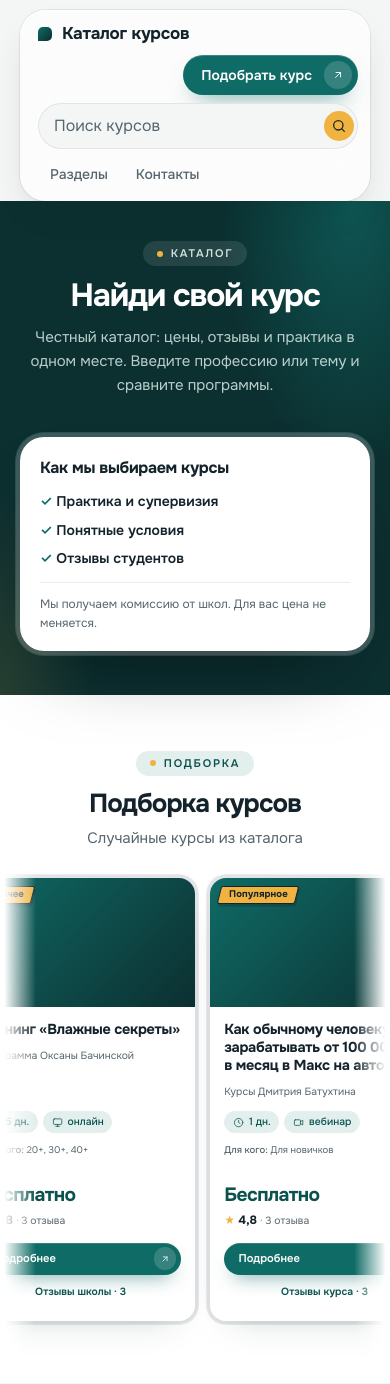
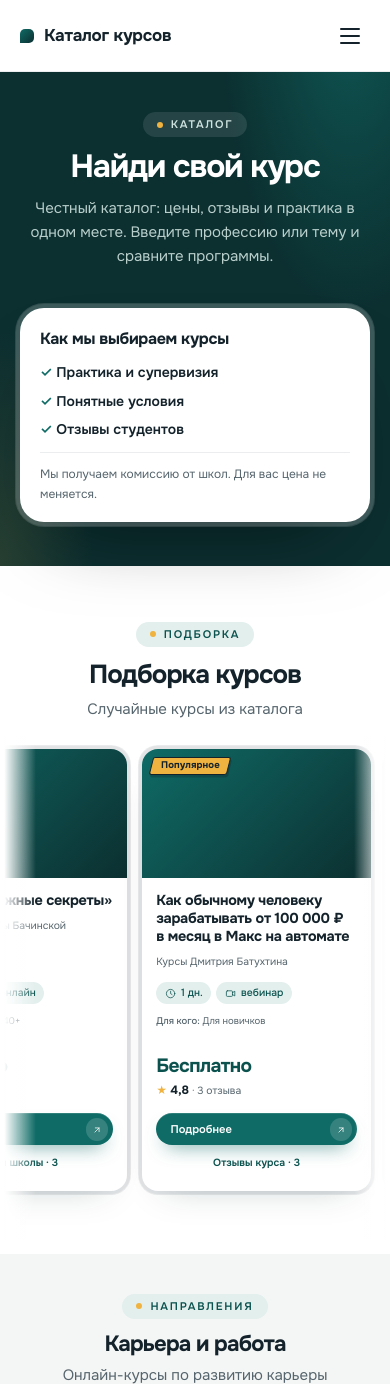
Before and after one commit to Santilka/partners, a Django app: page / in a window 390 px wide. Shown: the top 1384 px of the page. Run offline with Django 5.2, Linux system fonts and the light colour scheme; data comes from the database, SQL or seed files in the repository; data that the repository does not hold is empty.

Commit message:
добавлено бургер-меню для мобильных устройств и улучшена анимация шапки

```diff
--- a/refy/templates/refy/base.html
+++ b/refy/templates/refy/base.html
@@ -25,13 +25,24 @@
 <header>
   <div class="container header-inner">
     <a href="{% url 'refy:home' %}" class="logo">Каталог курсов</a>
+
+    <!-- Кнопка бургера (видна только на мобильных) -->
+    <button class="menu-toggle" aria-label="Открыть меню" aria-expanded="false" aria-controls="mobile-menu">
+      <span></span><span></span><span></span>
+    </button>
+
+    <!-- Обертка для мобильного меню -->
+    <div class="mobile-menu" id="mobile-menu">
       <nav aria-label="Основное меню">
         <a href="{% url 'refy:home' %}#sections">Разделы</a>
         {% block nav_extra %}{% endblock %}
         <a href="#contacts">Контакты</a>
       </nav>
       {% include 'refy/_search_form.html' %}
-    <a href="{% url 'refy:home' %}#sections" class="btn btn-primary btn-small hd-cta">Подобрать курс</a>
+    </div>
+
+    <!-- CTA кнопка остается снаружи, чтобы быть видимой всегда -->
+    <a href="{% url 'refy:home' %}#sections" class="btn btn-primary btn-small hd-cta"><span class="hd-cta-text">Подобрать курс</span></a>
   </div>
 </header>
 {% block content %}{% endblock %}
--- a/static/css/style.css
+++ b/static/css/style.css
@@ -155,7 +155,8 @@ header .header-inner{
 @media(min-width:769px){
   header+.hero-slider,header+.hero{margin-top:-80px}
   header+.hero{padding-top:calc(clamp(72px,9vw,128px) + 80px)}
-  header+.hero-slider .hero-slide{min-height:560px}
+  header+.hero-slider .hero-slide{min-height:clamp(560px, 78vh, 760px)}
+  /*header+.hero-slider .hero-slide{min-height:680px}*/
   header+.hero-slider .hero-slide-inner{padding-top:176px}
   header+.hero-slider .hero-slider-btn{top:calc(50% + 40px)}
 }
@@ -856,6 +857,54 @@ footer a:hover{color:#fff}
 #featured .carousel-sep{width:1px;height:20px;background:var(--line);margin:0 2px}
 @media(max-width:768px){#featured .carousel-nav{display:none}}
 
+/* =========================================
+   Бургер-меню для мобильных
+   ========================================= */
+
+/* Кнопка бургера — скрыта на десктопе */
+.menu-toggle {
+  display: none;
+  flex-direction: column;
+  justify-content: center;
+  gap: 5px;
+  width: 40px;
+  height: 40px;
+  padding: 0;
+  background: none;
+  border: none;
+  cursor: pointer;
+  margin-left: auto; /* Прижимаем к правому краю */
+  border-radius: 50%;
+  transition: background-color 0.3s var(--ease);
+}
+.menu-toggle:hover {
+  background: var(--tint);
+}
+.menu-toggle span {
+  display: block;
+  width: 20px;
+  height: 2px;
+  background: var(--ink);
+  border-radius: 2px;
+  transition: transform 0.3s var(--ease), opacity 0.3s var(--ease);
+  margin: 0 auto;
+}
+/* Анимация в крестик при открытии */
+.menu-toggle[aria-expanded="true"] span:nth-child(1) {
+  transform: translateY(7px) rotate(45deg);
+}
+.menu-toggle[aria-expanded="true"] span:nth-child(2) {
+  opacity: 0;
+}
+.menu-toggle[aria-expanded="true"] span:nth-child(3) {
+  transform: translateY(-7px) rotate(-45deg);
+}
+
+/* Обертка мобильного меню — по умолчанию прозрачна для десктопа */
+.mobile-menu {
+  display: contents; /* На десктопе дети ведут себя как прямые дети header-inner */
+}
+
 /* mobile */
 @media(max-width:768px){
   :root{
@@ -867,22 +916,83 @@ footer a:hover{color:#fff}
     --header-h:84px;
   }
 
-  header{padding-top:10px}
+  /* =========================================
+     Шапка на мобильных: плоская полоса сверху,
+     при скролле превращается в плавающую пилюлю
+     (та же логика, что и на десктопе)
+     ========================================= */
+  header{
+    height:72px;
+    padding:0;
+  }
+  header::before,header::after{
+    content:"";
+    position:absolute;
+    z-index:0;
+    pointer-events:none;
+  }
+  header::before{
+    inset:0;
+    background:linear-gradient(var(--hair),var(--hair)) bottom/100% 1px no-repeat,#fff;
+    clip-path:inset(0 0 0 0 round 0px);
+  }
+  header::after{
+    top:10px;bottom:10px;
+    left:var(--gap);
+    right:var(--gap);
+    border-radius:28px;
+    background:rgba(255,255,255,.96);
+    box-shadow:0 0 0 1px var(--hair),0 16px 36px -16px rgba(12,47,48,.28),inset 0 1px 0 #fff;
+    opacity:0;
+  }
+  @supports (backdrop-filter:blur(1px)){
+    header::after{
+      background:rgba(255,255,255,.7);
+      -webkit-backdrop-filter:blur(20px) saturate(1.5);
+      backdrop-filter:blur(20px) saturate(1.5);
+    }
+  }
   header .header-inner{
-    flex-wrap:wrap;gap:8px 12px;width:100%;
-    padding:10px 12px 10px 18px;border-radius:26px;
+    position:relative;z-index:1;
+    width:100%;
+    height:72px;
+    margin:0 auto;
+    padding:0 var(--gap);
+    border-radius:0;
+    background:none;
+    box-shadow:none;
+    -webkit-backdrop-filter:none;backdrop-filter:none;
+    flex-wrap:nowrap;
+    gap:8px;
+    justify-content:space-between;
+    align-items:center;
   }
-  .hd-cta{margin-left:auto}
-  nav{
-    order:3;width:100%;margin-left:0;
-    overflow-x:auto;gap:4px;white-space:nowrap;font-size:14px;
-    scrollbar-width:none;
+  header.is-scrolled .header-inner{
+    /* логотип и бургер съезжают внутрь пилюли */
+    padding-inline:calc(var(--gap) + 14px);
   }
-  nav::-webkit-scrollbar{display:none}
-  nav a{padding:6px 12px}
+  header.is-scrolled::before{
+    clip-path:inset(10px var(--gap) 10px var(--gap) round 28px);
+    opacity:0;
+  }
+  header.is-scrolled::after{opacity:1}
 
-  .search,.search:focus-within{order:2;width:100%}
-  .search input{padding:10px 44px 10px 16px;font-size:16px}
+  header.hdr-ready .header-inner{transition:padding .7s var(--ease)}
+  header.hdr-ready::before{transition:clip-path .7s var(--ease),opacity .01s}
+  header.hdr-ready::after{transition:opacity .25s ease}
+  header.hdr-ready.is-scrolled::before{transition:clip-path .7s var(--ease),opacity .3s ease .4s}
+  header.hdr-ready.is-scrolled::after{transition:opacity .35s ease .35s}
+
+  /* Скрываем CTA-кнопку на мобильных */
+  .hd-cta{
+    display:none;
+  }
+
+  /* Прячем навигацию и поиск из основного потока — они уйдут в .mobile-menu */
+  header .header-inner > nav,
+  header .header-inner > .search{
+    display:none;
+  }
 
   .eyebrow{display:flex;width:max-content;margin-inline:auto;margin-bottom:14px}
 
@@ -990,7 +1100,89 @@ footer a:hover{color:#fff}
   .cta .btn{width:100%}
   footer{border-radius:28px 28px 0 0;padding-top:56px}
   .footer-grid{grid-template-columns:1fr 1fr;gap:32px}
+
+  /* Выпадающее мобильное меню */
+  .mobile-menu{
+    display:none;
+    position:absolute;
+    top:calc(100% + 8px);
+    left:var(--gap);
+    right:var(--gap);
+    background:var(--surface);
+    padding:20px;
+    border-radius:var(--radius);
+    box-shadow:0 0 0 1px var(--hair),0 24px 48px -16px rgba(12,47,48,.35);
+    flex-direction:column;
+    gap:16px;
+    z-index:99;
+  }
+  header.is-scrolled .mobile-menu{top:calc(100% + 4px)}
+  .mobile-menu.is-open{
+    display:flex;
+    animation:menu-in .3s var(--ease);
+  }
+  @keyframes menu-in{
+    from{opacity:0;transform:translateY(-8px)}
+    to{opacity:1;transform:none}
+  }
+
+  /* Навигация внутри меню */
+  .mobile-menu nav{
+    display:flex;
+    flex-direction:column;
+    gap:6px;
+    margin-left:0;
+    width:100%;
+    overflow:visible;
+    white-space:normal;
+  }
+  .mobile-menu nav a{
+    font-size:16px;
+    padding:12px 16px;
+    background:var(--bg);
+    border-radius:12px;
+    text-align:left;
+    color:var(--ink);
+    font-weight:500;
+  }
+  .mobile-menu nav a:hover{
+    background:var(--tint);
+    color:var(--teal-d);
+  }
+
+  /* Поиск внутри меню */
+  .mobile-menu .search{
+    width:100%;
+    order:initial;
+  }
+  .mobile-menu .search input{
+    width:100%;
+    padding:12px 44px 12px 16px;
+    font-size:16px;
+    background:var(--bg);
+  }
+
+  /* Показываем бургер */
+  .menu-toggle{
+    display:flex;
+  }
+
+  /* hero-slider на мобильных: заезжает под шапку, чтобы белая полоса не была видна */
+  header + .hero-slider,
+  header + .hero{
+    margin-top:-72px;
+  }
+  header + .hero{
+    padding-top:calc(40px + 72px);
+  }
+  header + .hero-slider .hero-slide{
+    min-height:520px;
+  }
+  header + .hero-slider .hero-slide-inner{
+    padding-top:calc(72px + 32px);
+  }
 }
+
 
 @media(hover:hover){
   .compare-table tbody tr:hover td{background:#fafbfa}
```
Also changed, not shown: static/js/header.js (+43 -2 lines). Lines whose indentation alone changed are shown as unchanged.
